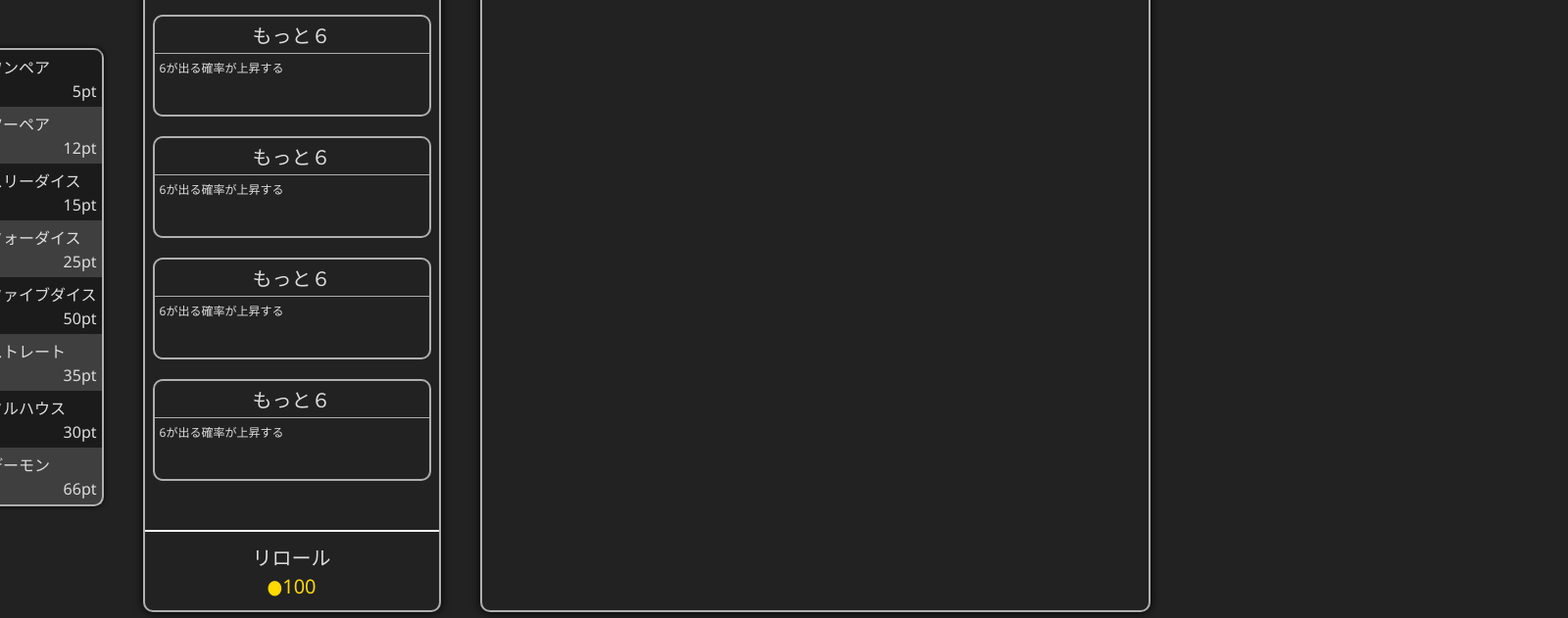
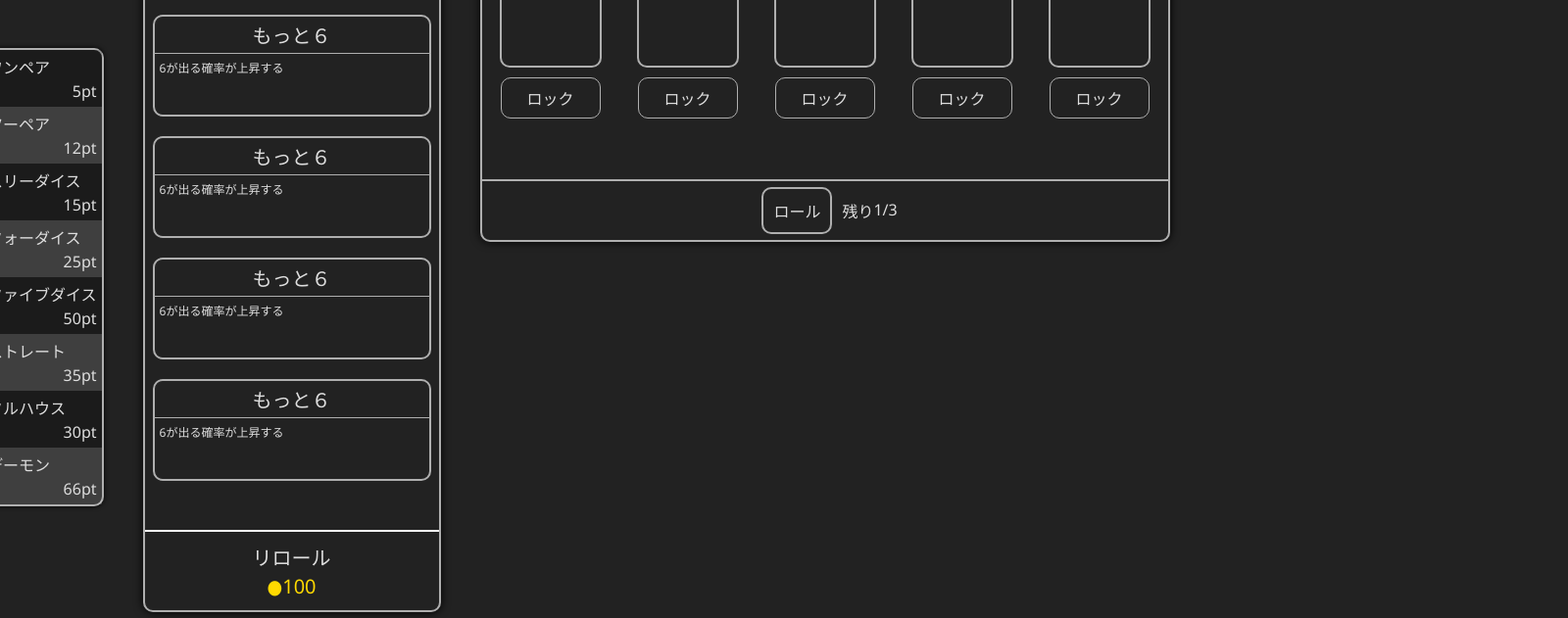
Before and after one commit to NamekujiLSDs/diceluck, an Electron app: page src/html/index.html in a window 1600 px wide. Shown: the part 169-800 px from the top of the page at 98% size. Drawn offline with Linux system fonts and the light colour scheme.

Commit message:
ダイスの部分を作成

```diff
--- a/src/css/style.css
+++ b/src/css/style.css
@@ -5,7 +5,7 @@
     --border-white: #afafaf;
     --bg-stripe-1: #fff2;
     --bg-stripe-2: #0003;
-    --hover-light: #fff2
+    --hover-light: #fff2;
 }
 
 body {
@@ -13,7 +13,11 @@ body {
     margin: 0;
     background-color: var(--bg-color);
     color: var(--text-white);
-    font-family: 'Segoe UI', Tahoma, Geneva, Verdana, sans-serif
+    font-family: 'Segoe UI', Tahoma, Geneva, Verdana, sans-serif;
+}
+
+* {
+    user-select: none;
 }
 
 /* ゲームの大枠 */
@@ -223,16 +227,83 @@ body {
 }
 
 #shopR:hover>#shopRH {
-    font-size: 30px;
+    font-size: 25px;
     transition: .2s
+}
+
+
+/* 真ん中のコンテナ */
+#midContainer {
+    height: calc(1080px - 400px);
+    width: 700px;
 }
 
 /* ダイスを振るステージ */
 #stage {
     border-radius: 10px;
     box-shadow: 0 0 10px #000;
-    width: 680px;
-    height: calc(1080px - 400px);
+    height: 300px;
+    width: 100%;
     border: solid 2px var(--border-white);
-    margin-right: 40px;
+    display: flex;
+    flex-direction: column;
 }
+
+#diceStageList {
+    display: flex;
+    width: 100%;
+    justify-content: space-around;
+    margin-top: 20px;
+}
+
+.diceBig {
+    width: 100px;
+    height: 100px;
+    border: var(--border-white) 2px solid;
+    border-radius: 10px;
+}
+
+#diceRoll {
+    border-top: 2px solid var(--border-white);
+    height: 60px;
+    margin-top: auto;
+    display: flex;
+    align-items: center;
+    justify-content: center;
+}
+
+#diceRollH {
+    padding: 10px;
+    border: 2px solid var(--border-white);
+    margin: 10px;
+    border-radius: 10px;
+}
+
+#diceRollH:hover {
+    background: var(--hover-light);
+}
+
+#diceRollNum {
+    display: flex;
+}
+
+#diceLock {
+    display: flex;
+    width: 100%;
+    margin-top: 10px;
+    justify-content: space-around;
+}
+
+.diceLocker:hover {
+    background-color: var(--hover-light);
+}
+
+.diceLocker {
+    border: 1px solid var(--border-white);
+    width: 100px;
+    display: flex;
+    align-items: center;
+    justify-content: center;
+    height: 40px;
+    border-radius: 10px;
+}
--- a/src/html/index.html
+++ b/src/html/index.html
@@ -99,13 +99,36 @@
                     </div>
                 </div>
             </div>
-            <!-- ダイスを振るステージを作成 -->
-            <div id="stage">
-                <div id="diceStageList"></div>
+            <!-- 真ん中は二段 -->
+            <div id="midContainer">
+                <!-- ダイスを振るステージを作成 -->
+                <div id="stage">
+                    <div id="diceStageList">
+                        <div id="dice1" class="diceBig"></div>
+                        <div id="dice2" class="diceBig"></div>
+                        <div id="dice3" class="diceBig"></div>
+                        <div id="dice4" class="diceBig"></div>
+                        <div id="dice5" class="diceBig"></div>
+                    </div>
+                    <div id="diceLock">
+                        <div id="diceLock1" class="diceLocker noLock" onclick="lockDice(this.id)">ロック</div>
+                        <div id="diceLock2" class="diceLocker noLock" onclick="lockDice(this.id)">ロック</div>
+                        <div id="diceLock3" class="diceLocker noLock" onclick="lockDice(this.id)">ロック</div>
+                        <div id="diceLock4" class="diceLocker noLock" onclick="lockDice(this.id)">ロック</div>
+                        <div id="diceLock5" class="diceLocker noLock" onclick="lockDice(this.id)">ロック</div>
+                    </div>
+                    <div id="diceRoll">
+                        <div id="diceRollH">ロール</div>
+                        <div id="diceRollNum">
+                            残り
+                            <div id="diceRollLeft">1</div>/
+                            <div id="diceRollMax">3</div>
+                        </div>
+                    </div>
+                </div>
             </div>
+
         </div>
-
-
     </div>
     <script src="../js/index.js"></script>
 </body>
```
